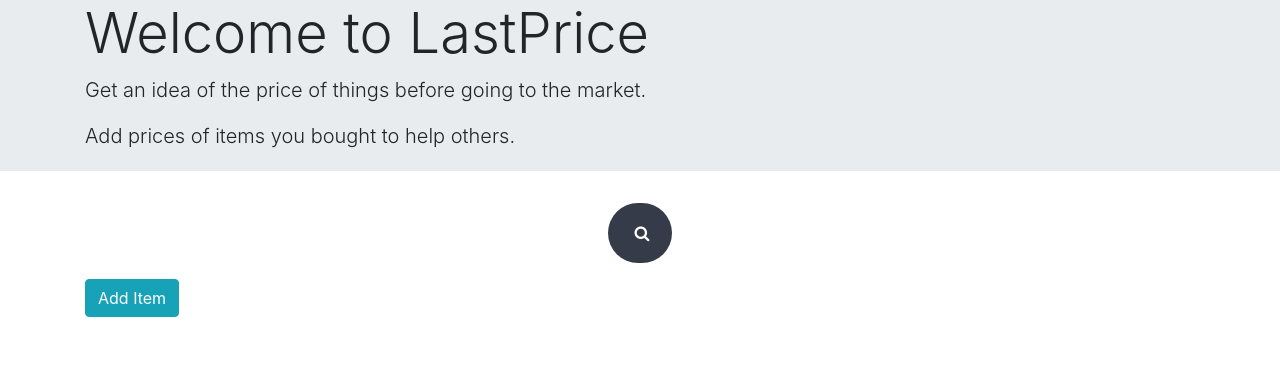
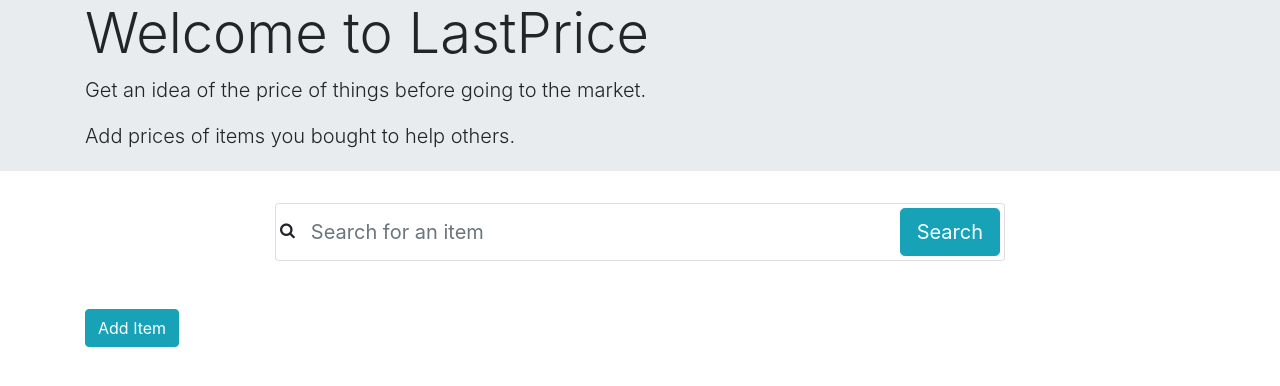
Before and after one commit to ColeDrain/last-price-app, a Django app: page / in a window 1280 px wide. Shown: the part 56-442 px from the top of the page. Run offline with Django 3.2, Linux system fonts and the light colour scheme; data that the repository does not hold is empty; some libraries are stand-ins or nearby versions.

Commit message:
My LastPrice app, ninteenth commit

```diff
--- a/static/css/main.css
+++ b/static/css/main.css
@@ -2,46 +2,12 @@
     color: #17a2b8;
     font-weight: bold;
 }
-.searchbar{
-margin-bottom: auto;
-margin-top: auto;
-height: 60px;
-background-color: #353b48;
-border-radius: 30px;
-padding: 10px;
+.form-control-borderless {
+    border: none;
 }
 
-.search_input{
-color: white;
-border: 0;
-outline: 0;
-background: none;
-width: 0;
-caret-color:transparent;
-line-height: 40px;
-transition: width 0.4s linear;
+.form-control-borderless:hover, .form-control-borderless:active, .form-control-borderless:focus {
+    border: none;
+    outline: none;
+    box-shadow: none;
 }
-
-.searchbar:hover > .search_input{
-padding: 0 10px;
-width: 450px;
-caret-color:red;
-transition: width 0.4s linear;
-}
-
-.searchbar:hover > .search_icon{
-background: white;
-color: #e74c3c;
-}
-
-.search_icon{
-height: 40px;
-width: 40px;
-float: right;
-display: flex;
-justify-content: center;
-align-items: center;
-border-radius: 50%;
-color:white;
-text-decoration:none;
-}
--- a/templates/index.html
+++ b/templates/index.html
@@ -11,15 +11,28 @@
     </div>
 </div>
 
-<div class="container h-100 mb-3">
-    <div class="d-flex justify-content-center h-100">
-      <form action="{% url 'search' %}" method="get">
-        <div class="searchbar">
-            <input id="user-input" class="search_input" type="text" name="q" placeholder="Search...">
-            <a href="{% url 'search' %}" class="search_icon"><i id="search-icon" class="fa fa-search"></i></a>
-        </div>
-      </form>
-    </div>
+<div class="container mb-5">
+  <div class="row justify-content-center">
+      <div class="col-12 col-md-10 col-lg-8">
+          <form class="card card-sm" method="get" action="{% url 'search' %}">
+              <div class="card-body row no-gutters align-items-center p-1">
+                  <div class="col-auto">
+                      <i class="fa fa-search h4 text-body"></i>
+                  </div>
+                  <!--end of col-->
+                  <div class="col">
+                      <input class="form-control form-control-lg form-control-borderless" name="q" type="search" placeholder="Search for an item">
+                  </div>
+                  <!--end of col-->
+                  <div class="col-auto">
+                      <button class="btn btn-lg btn-info" type="submit">Search</button>
+                  </div>
+                  <!--end of col-->
+              </div>
+          </form>
+      </div>
+      <!--end of col-->
+  </div>
 </div>
 
 <div class="container">
--- a/templates/success.html
+++ b/templates/success.html
@@ -5,7 +5,7 @@
 		<div class="row">
 			<div class="col text-center">
 				<h1 class="display-4">Feedback Sent</h1>
-				<p class="lead">I'll get back to you if necessary, thanks</p>
+				<p class="lead">I'll get back to you if necessary, thanks.</p>
 			</div>
 		</div>
 	</div>
```
Also changed, not shown: templates/search.html (+22 -9 lines).
